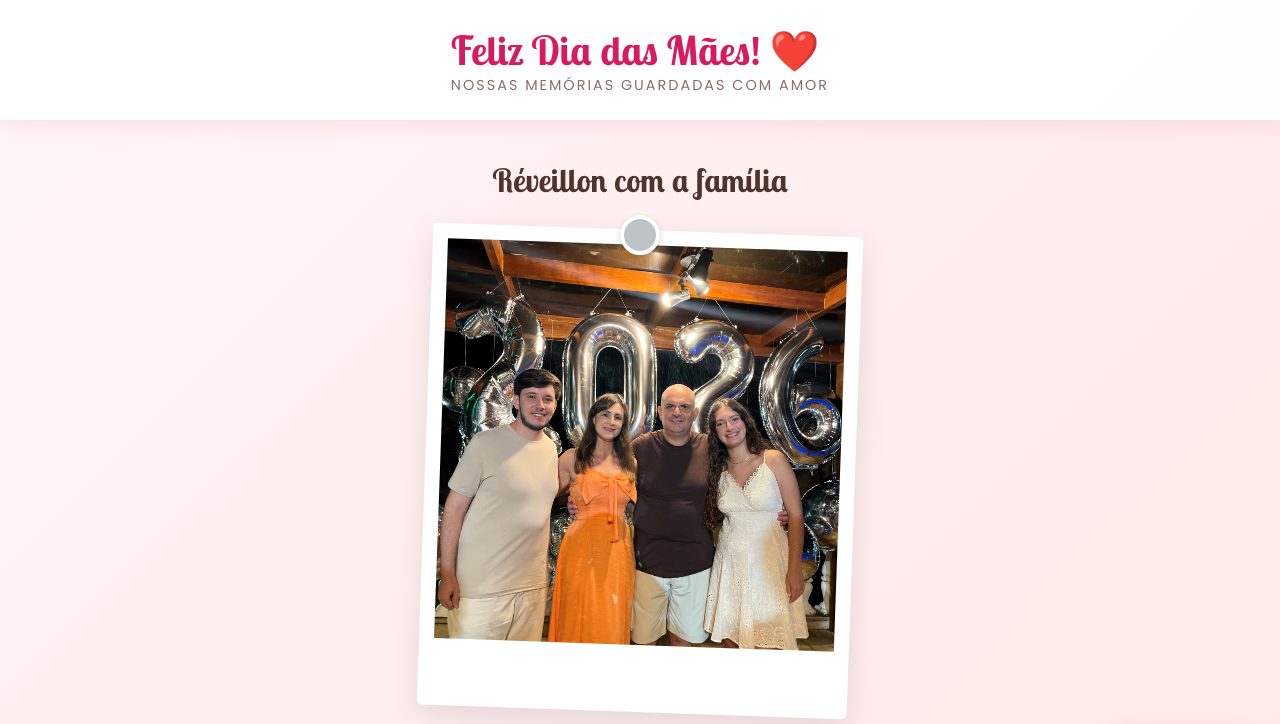
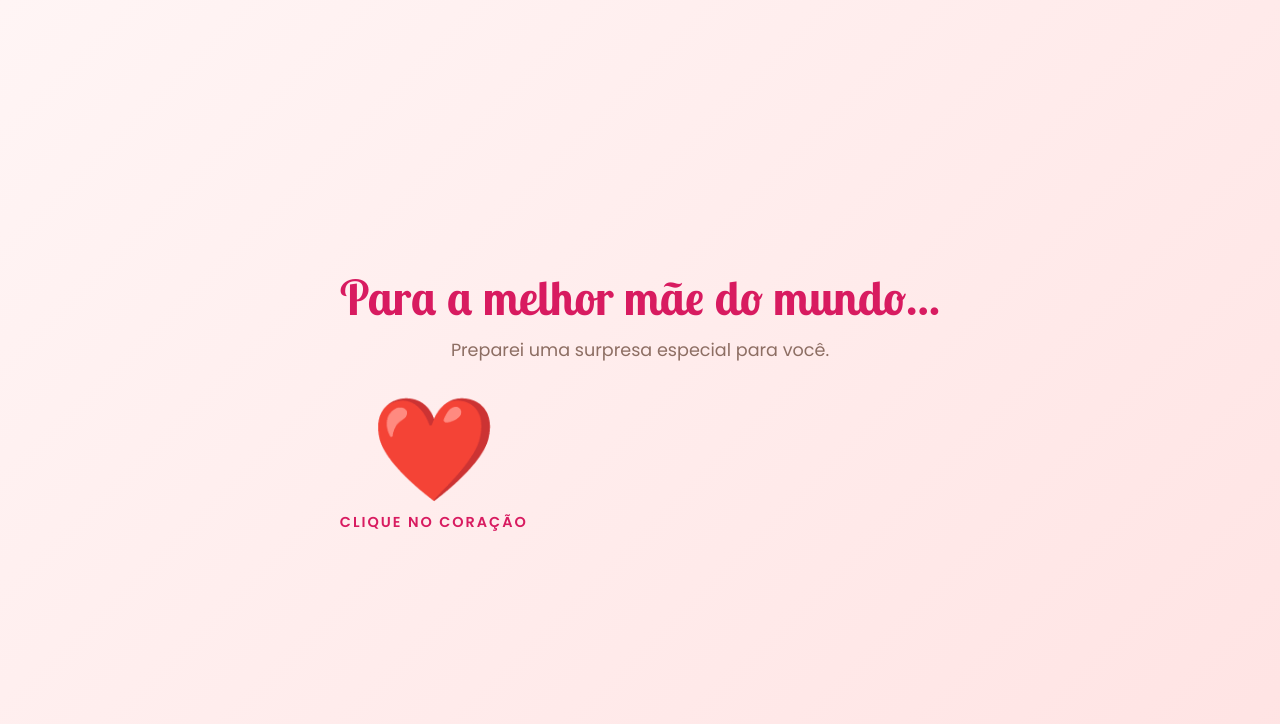
Before and after one commit to GigiRighi/dia_das_maes, a plain HTML site: page index.html in a window 1280 px wide. Shown: the top 724 px of the page. Drawn offline with Linux system fonts and the light colour scheme.

Commit message:
Add files via upload

```diff
--- a/index.css
+++ b/index.css
@@ -222,3 +222,81 @@ body {
         font-size: 0.85rem;
     }
 }
+
+
+
+
+/* Estilo da Tela de Entrada */
+#landing-page {
+    position: fixed;
+    top: 0;
+    left: 0;
+    width: 100%;
+    height: 100%;
+    background: var(--fundo-gradiente);
+    display: flex;
+    align-items: center;
+    justify-content: center;
+    z-index: 9999; /* Fica acima de tudo */
+    transition: opacity 1s ease, visibility 1s;
+    text-align: center;
+}
+
+.landing-content {
+    padding: 20px;
+}
+
+.titulo-entrada {
+    font-family: 'Lobster Two', cursive;
+    font-size: 3rem;
+    color: var(--cor-principal);
+    margin-bottom: 10px;
+}
+
+.subtitulo-entrada {
+    font-size: 1.1rem;
+    margin-bottom: 40px;
+    color: #8d6e63;
+}
+
+/* Botão de Coração */
+#btnEntrar {
+    background: none;
+    border: none;
+    cursor: pointer;
+    display: flex;
+    flex-direction: column;
+    align-items: center;
+    gap: 15px;
+    outline: none;
+}
+
+.coracao-pulsante {
+    font-size: 80px;
+    display: block;
+    animation: pulsar-coracao 1.2s infinite;
+}
+
+.texto-entrar {
+    font-family: 'Poppins', sans-serif;
+    font-weight: 600;
+    text-transform: uppercase;
+    letter-spacing: 2px;
+    color: var(--cor-principal);
+    font-size: 0.9rem;
+}
+
+/* Animação do Coração batendo */
+@keyframes pulsar-coracao {
+    0% { transform: scale(1); }
+    15% { transform: scale(1.3); }
+    30% { transform: scale(1); }
+    45% { transform: scale(1.15); }
+    60% { transform: scale(1); }
+}
+
+/* Classe para esconder a tela de entrada */
+.esconder-landing {
+    opacity: 0;
+    visibility: hidden;
+}
--- a/index.html
+++ b/index.html
@@ -10,6 +10,18 @@
     <link href="https://fonts.googleapis.com/css2?family=Lobster+Two:ital,wght@0,700;1,700&family=Poppins:wght@300;400;600&display=swap" rel="stylesheet">
 </head>
 <body>
+
+    <div id="landing-page">
+    <div class="landing-content">
+        <h1 class="titulo-entrada">Para a melhor mãe do mundo...</h1>
+        <p class="subtitulo-entrada">Preparei uma surpresa especial para você.</p>
+        <button id="btnEntrar" onclick="entrarNoSite()">
+            <span class="coracao-pulsante">❤️</span>
+            <span class="texto-entrar">Clique no coração</span>
+        </button>
+    </div>
+</div>
+
 
     <header class="topo-site">
         <div class="header-content">
--- a/index.js
+++ b/index.js
@@ -1,3 +1,4 @@
+// Listas de conteúdo
 const listaFrases = [
     "Réveillon com a família", "Festa com a mamis", "Vovó no chá de bebê da Heleninha",
     "Interlagos com a família", "Réveillon com a mamis", "Mamis dançando no baile de formatura com o Biel",
@@ -17,33 +18,67 @@ const listaImagens = [
     "fotos/f16.jpg", "fotos/f17.jpg", "fotos/f18.jpg", "fotos/f19.jpg", "fotos/f20.jpg"
 ];
 
+// Seleção de elementos do DOM
 const fraseElement = document.getElementById('frase');
 const imagemElement = document.getElementById('imagem');
 const musica = document.getElementById('musicaFundo');
 const btnMusica = document.getElementById('btnMusica');
 const iconePlay = document.getElementById('icone-play');
 const iconePause = document.getElementById('icone-pause');
+const landingPage = document.getElementById('landing-page');
 
 let indiceAtual = 0;
+const totalFotos = listaFrases.length;
 
+/**
+ * FUNÇÃO DA LANDING PAGE
+ * Chamada ao clicar no coração da página inicial
+ */
+function entrarNoSite() {
+    // Esconde a tela de entrada com o efeito definido no CSS
+    landingPage.classList.add('esconder-landing');
+
+    // Inicia a música (os navegadores permitem o áudio após este clique)
+    if (musica.paused) {
+        toggleMusica();
+    }
+}
+
+/**
+ * FUNÇÃO PARA ATUALIZAR FOTO E FRASE
+ */
 function atualizarConteudo() {
+    // Efeito de sumir
     imagemElement.style.opacity = 0;
+
     setTimeout(() => {
         fraseElement.textContent = listaFrases[indiceAtual];
         imagemElement.src = listaImagens[indiceAtual];
+        // Efeito de aparecer
         imagemElement.style.opacity = 1;
     }, 200);
 }
 
+/**
+ * FUNÇÃO PARA MUDAR PARA A PRÓXIMA FOTO
+ */
 function proximaFoto() {
-    if (musica.paused) toggleMusica();
-    indiceAtual = (indiceAtual + 1) % listaFrases.length;
+    indiceAtual++;
+
+    // Se chegar no fim da lista, volta para a primeira foto (índice 0)
+    if (indiceAtual >= totalFotos) {
+        indiceAtual = 0;
+    }
+
     atualizarConteudo();
 }
 
+/**
+ * FUNÇÃO DE CONTROLE DO PLAYER DE ÁUDIO
+ */
 function toggleMusica() {
     if (musica.paused) {
-        musica.play().catch(e => console.log("Erro ao tocar áudio:", e));
+        musica.play().catch(e => console.log("Aguardando interação para tocar áudio."));
         btnMusica.classList.add('tocando');
         iconePlay.classList.add('escondido');
         iconePause.classList.remove('escondido');
@@ -55,4 +90,5 @@ function toggleMusica() {
     }
 }
 
+// Inicializa a primeira imagem e frase assim que a página carregar
 window.onload = atualizarConteudo;
```
